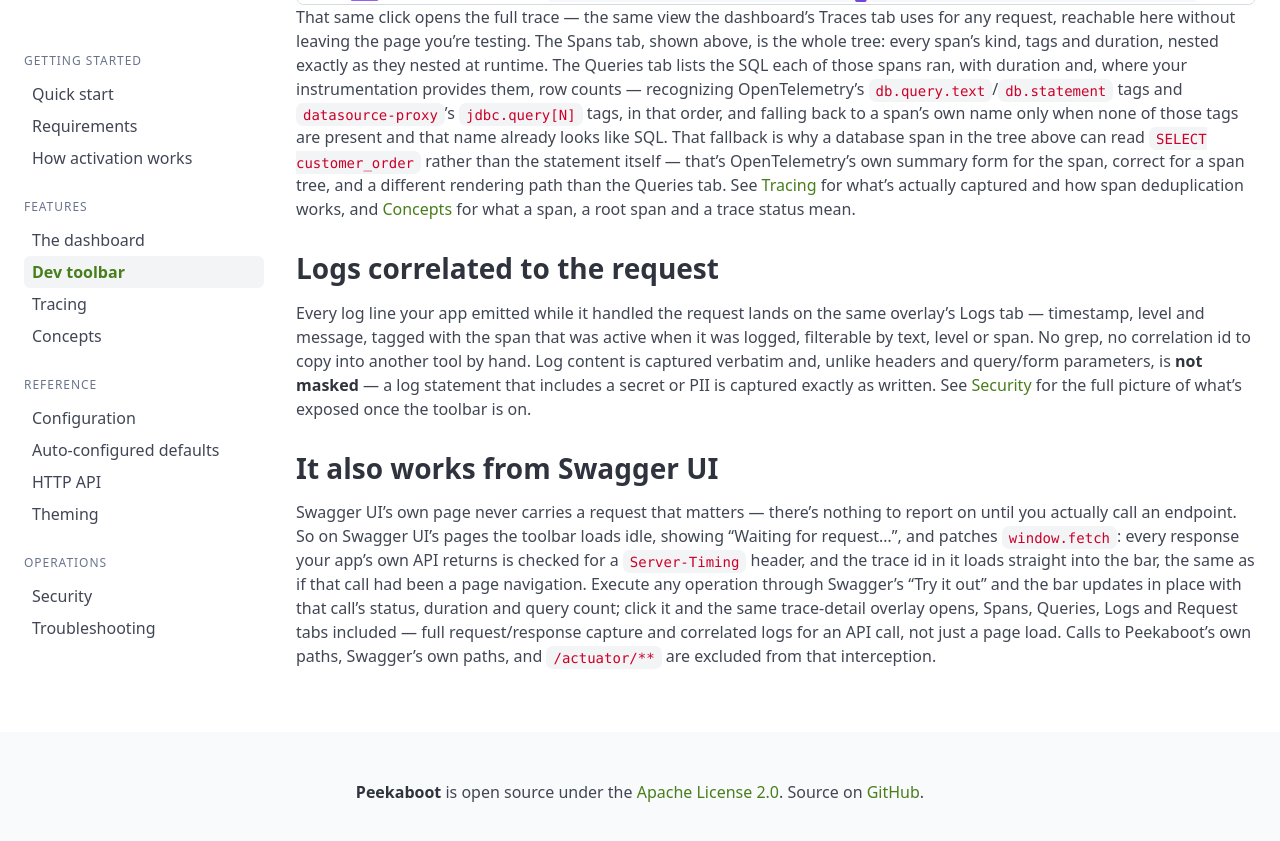
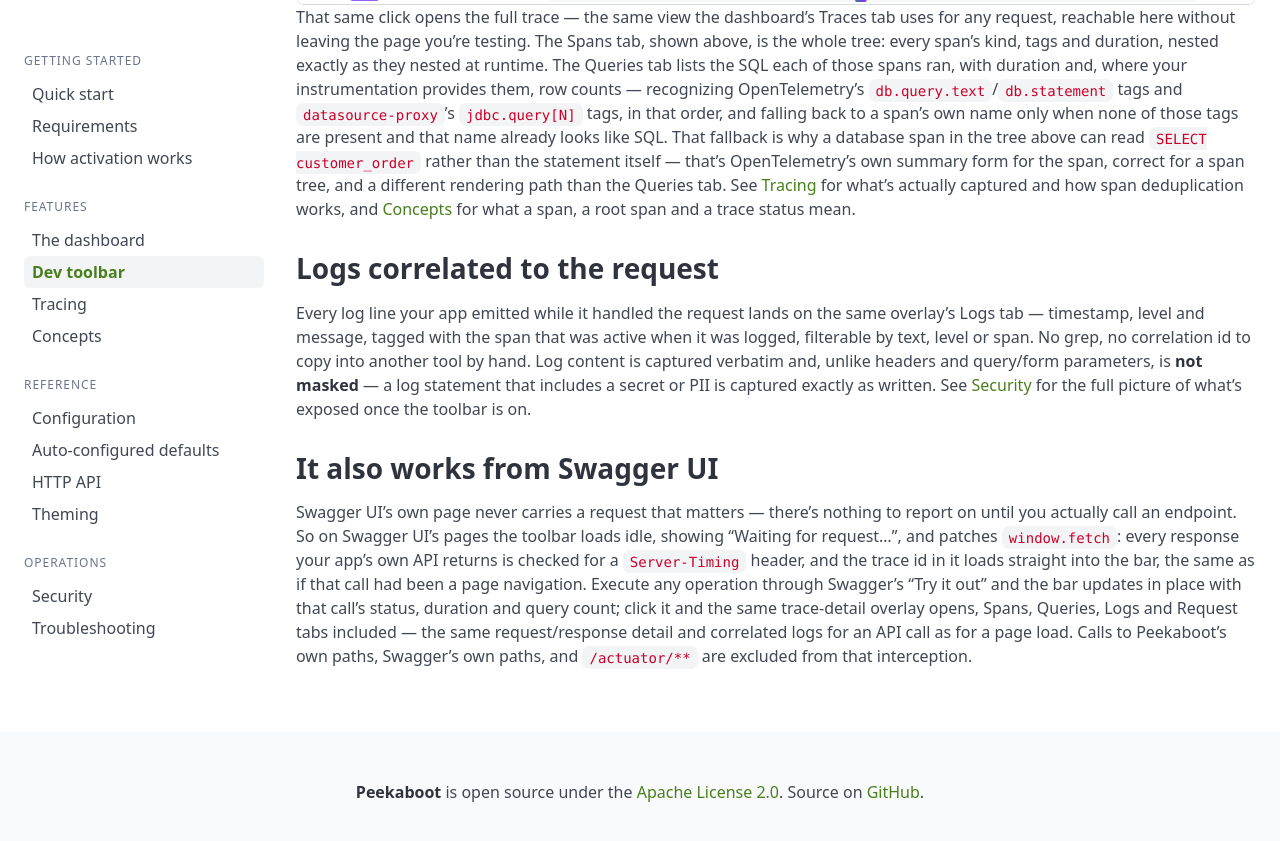
Before and after one commit to peekaboot-org/peekaboot-org.github.io, a Jekyll site: the page built from docs/dev-toolbar.md, in a window 1280 px wide and 900 px high, scrolled down 2199 px. Shown: the top 841 px of the window. Built offline with Jekyll 4.4.1, drawn with Linux system fonts in a browser that asks for light colours; some of the changed text lies outside the part shown.

Commit message:
docs: correct false full request/response capture claim for dev toolbar
The toolbar captures headers, query/form parameters, and controller
info, not request/response bodies or uploaded file content — the
capture filter never populates those fields. Fixed the claim in the
dev-toolbar page's lead, heading and Swagger UI section, plus the
same phrasing on the homepage and quick-start page.

```diff
--- a/docs/dev-toolbar.md
+++ b/docs/dev-toolbar.md
@@ -1,6 +1,6 @@
 ---
 title: Dev toolbar
-lead: Full request and response capture, the trace view, and logs correlated to the request &mdash; injected into the page you're already looking at.
+lead: Request and response detail, the trace view, and logs correlated to the request &mdash; injected into the page you're already looking at.
 permalink: /docs/dev-toolbar/
 ---
 
@@ -22,7 +22,7 @@
 requests &mdash; and if anything goes wrong generating it, the original page goes out
 unmodified rather than a broken one.
 
-## Full request and response capture
+## Request and response detail
 
 <figure class="image">
   <img src="{{ '/assets/img/screenshots/toolbar-collapsed-light.png' | relative_url }}"
@@ -96,6 +96,6 @@
 loads straight into the bar, the same as if that call had been a page navigation. Execute
 any operation through Swagger's "Try it out" and the bar updates in place with that
 call's status, duration and query count; click it and the same trace-detail overlay
-opens, Spans, Queries, Logs and Request tabs included &mdash; full request/response
-capture and correlated logs for an API call, not just a page load. Calls to Peekaboot's
+opens, Spans, Queries, Logs and Request tabs included &mdash; the same request/response
+detail and correlated logs for an API call as for a page load. Calls to Peekaboot's
 own paths, Swagger's own paths, and `/actuator/**` are excluded from that interception.
--- a/index.html
+++ b/index.html
@@ -11,8 +11,8 @@
       <h1 class="title is-1">Peekaboot</h1>
       <p class="subtitle is-4">{{ site.tagline }}</p>
       <p class="subtitle is-6">
-        Add one dependency, run your app, and a dev toolbar appears on every page &mdash; full
-        request and response capture, the trace view, and logs correlated to the request, right
+        Add one dependency, run your app, and a dev toolbar appears on every page &mdash; request
+        and response detail, the trace view, and logs correlated to the request, right
         on the page you're already looking at. A local dashboard comes with it: health, config,
         environment, metrics, Flyway migrations, and every trace your app has served. Everything
         lives in memory inside your own process: no collector, no agent, no external service
@@ -56,7 +56,7 @@
             <p class="title is-5">On the page you're testing</p>
             <p class="content">
               The dev toolbar docks to the bottom of every page your app renders locally, on
-              by default: full request and response capture, the trace view &mdash; span tree,
+              by default: request and response detail, the trace view &mdash; span tree,
               timings, queries &mdash; and every log line the request produced, correlated with
               no grep. It works from Swagger UI too.
             </p>
```
Also changed, not shown: docs/quick-start.md (+2 -2 lines).
